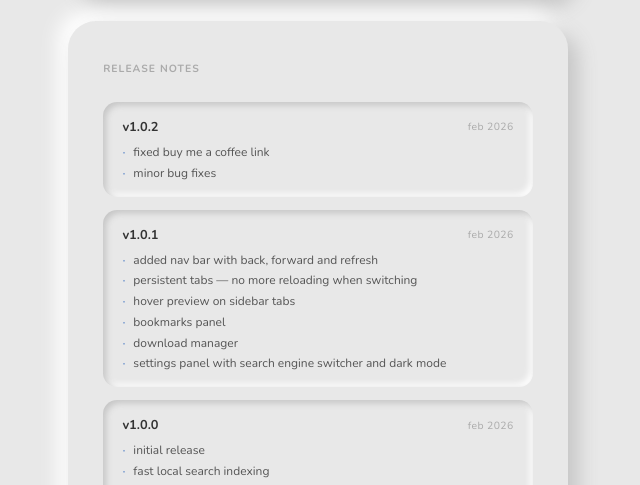
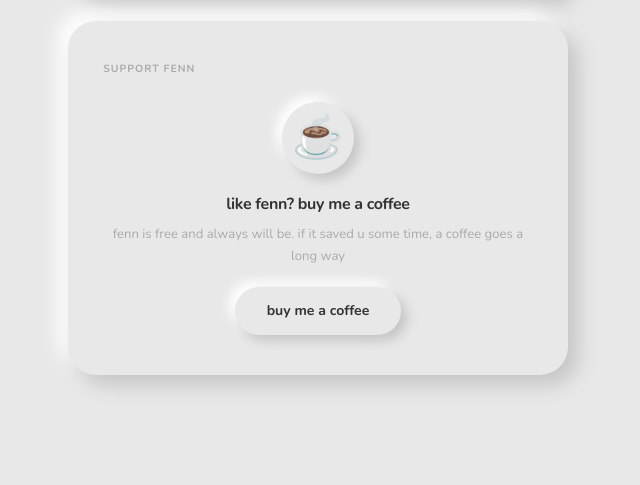
Before and after one commit to ac3d1t/fenn, a plain HTML site: page index.html in a window 1280 px wide. Shown: the part 2315-2800 px from the top of the page, without its empty margins (322-962 px from the left). After the commit the page ends 2754 px from the top, so only its background shows below. Drawn offline with nearby package versions, Linux system fonts and the light colour scheme.

Commit message:
Revise changelog with new versions and notes
Updated changelog to include versions 1.0.1 and 1.0.2 with their respective release notes. Removed the previous changelog card structure.

```diff
--- a/index.html
+++ b/index.html
@@ -916,8 +916,12 @@
 
         <div class="docs-dropdown" id="changelogDropdown">
           <div class="docs-content">
-            <p class="docs-heading">v1.0.0 <span style="font-weight:400;text-transform:none;letter-spacing:0;color:var(--muted);font-size:0.65rem">· feb 2026</span></p>
-            <p class="docs-text">· initial release<br>· fast local search indexing<br>· lightweight with minimal resource usage<br>· windows 10 and 11 support</p>
+            <p class="docs-heading">v1.0.2 <span style="font-weight:400;text-transform:none;letter-spacing:0;color:var(--muted);font-size:0.65rem">· feb 15, 2026 · 7:02am</span></p>
+            <p class="docs-text">· fixed buy me a coffee link<br>· minor bug fixes</p>
+            <p class="docs-heading">v1.0.1 <span style="font-weight:400;text-transform:none;letter-spacing:0;color:var(--muted);font-size:0.65rem">· feb 15, 2026 · 4:31am</span></p>
+            <p class="docs-text">· added nav bar with back, forward and refresh<br>· persistent tabs — no more reloading when switching<br>· hover preview on sidebar tabs<br>· bookmarks panel<br>· download manager<br>· settings panel with engine switcher and dark mode</p>
+            <p class="docs-heading">v1.0.0 <span style="font-weight:400;text-transform:none;letter-spacing:0;color:var(--muted);font-size:0.65rem">· feb 15, 2026 · 1:14am</span></p>
+            <p class="docs-text">· initial release<br>· fast local search indexing<br>· lightweight with minimal resource usage<br>· macOS support</p>
           </div>
         </div>
 
@@ -1067,49 +1071,6 @@
       <div class="req-row">
         <span class="req-key">internet</span>
         <span class="req-val">required</span>
-      </div>
-    </div>
-  </div>
-
-  <!-- changelog card -->
-  <div class="card anim">
-    <span class="section-title">release notes</span>
-    <div class="changelog-list">
-      <div class="changelog-item">
-        <div class="changelog-header">
-          <span class="changelog-version">v1.0.2</span>
-          <span class="changelog-date">feb 2026</span>
-        </div>
-        <div class="changelog-notes">
-          <span class="changelog-note">fixed buy me a coffee link</span>
-          <span class="changelog-note">minor bug fixes</span>
-        </div>
-      </div>
-      <div class="changelog-item">
-        <div class="changelog-header">
-          <span class="changelog-version">v1.0.1</span>
-          <span class="changelog-date">feb 2026</span>
-        </div>
-        <div class="changelog-notes">
-          <span class="changelog-note">added nav bar with back, forward and refresh</span>
-          <span class="changelog-note">persistent tabs — no more reloading when switching</span>
-          <span class="changelog-note">hover preview on sidebar tabs</span>
-          <span class="changelog-note">bookmarks panel</span>
-          <span class="changelog-note">download manager</span>
-          <span class="changelog-note">settings panel with search engine switcher and dark mode</span>
-        </div>
-      </div>
-      <div class="changelog-item">
-        <div class="changelog-header">
-          <span class="changelog-version">v1.0.0</span>
-          <span class="changelog-date">feb 2026</span>
-        </div>
-        <div class="changelog-notes">
-          <span class="changelog-note">initial release</span>
-          <span class="changelog-note">fast local search indexing</span>
-          <span class="changelog-note">lightweight with minimal resource usage</span>
-          <span class="changelog-note">macOS support</span>
-        </div>
       </div>
     </div>
   </div>
```
